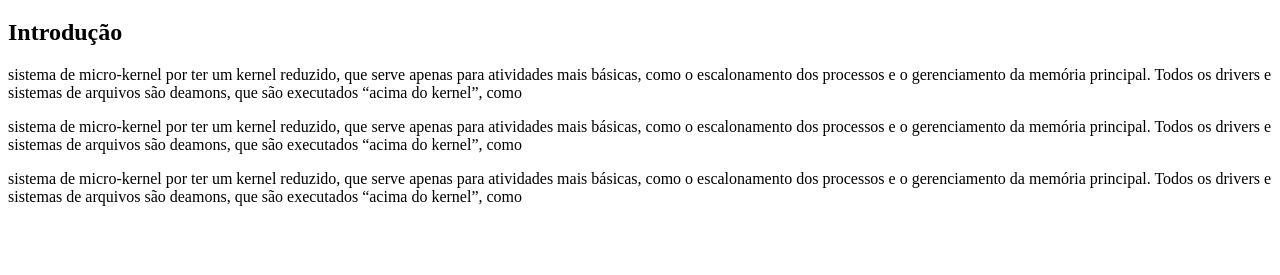
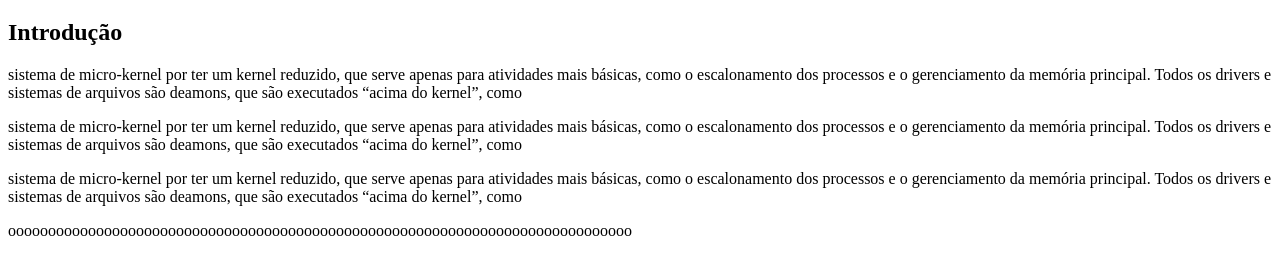
Before and after one commit to R4FFA775/4ul418-10, a plain HTML site: page index.html in a window 1280 px wide. Shown: the part 61-336 px from the top of the page. Drawn offline with Linux system fonts and the light colour scheme.

Commit message:
Update index.html

```diff
--- a/index.html
+++ b/index.html
@@ -23,5 +23,6 @@ sistema de micro-kernel por ter um kernel reduzido, que serve apenas para ativid
  como o escalonamento dos processos e o gerenciamento da memória principal. Todos os drivers e
  sistemas de arquivos são deamons, que são executados “acima do kernel”, como
     </p>
+    <p>oooooooooooooooooooooooooooooooooooooooooooooooooooooooooooooooooooooooooooooo</p>
 </body>
 </html>
```
